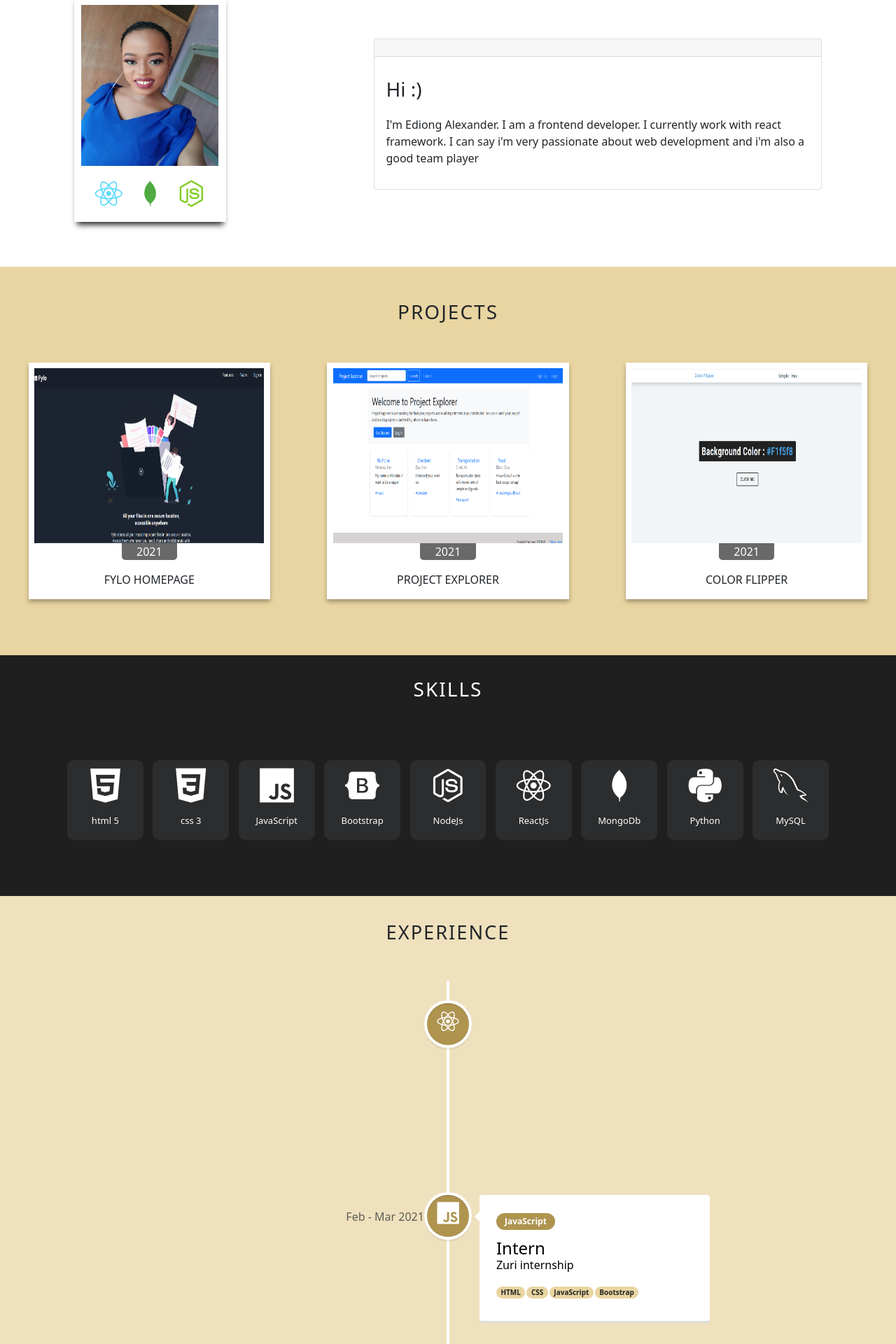
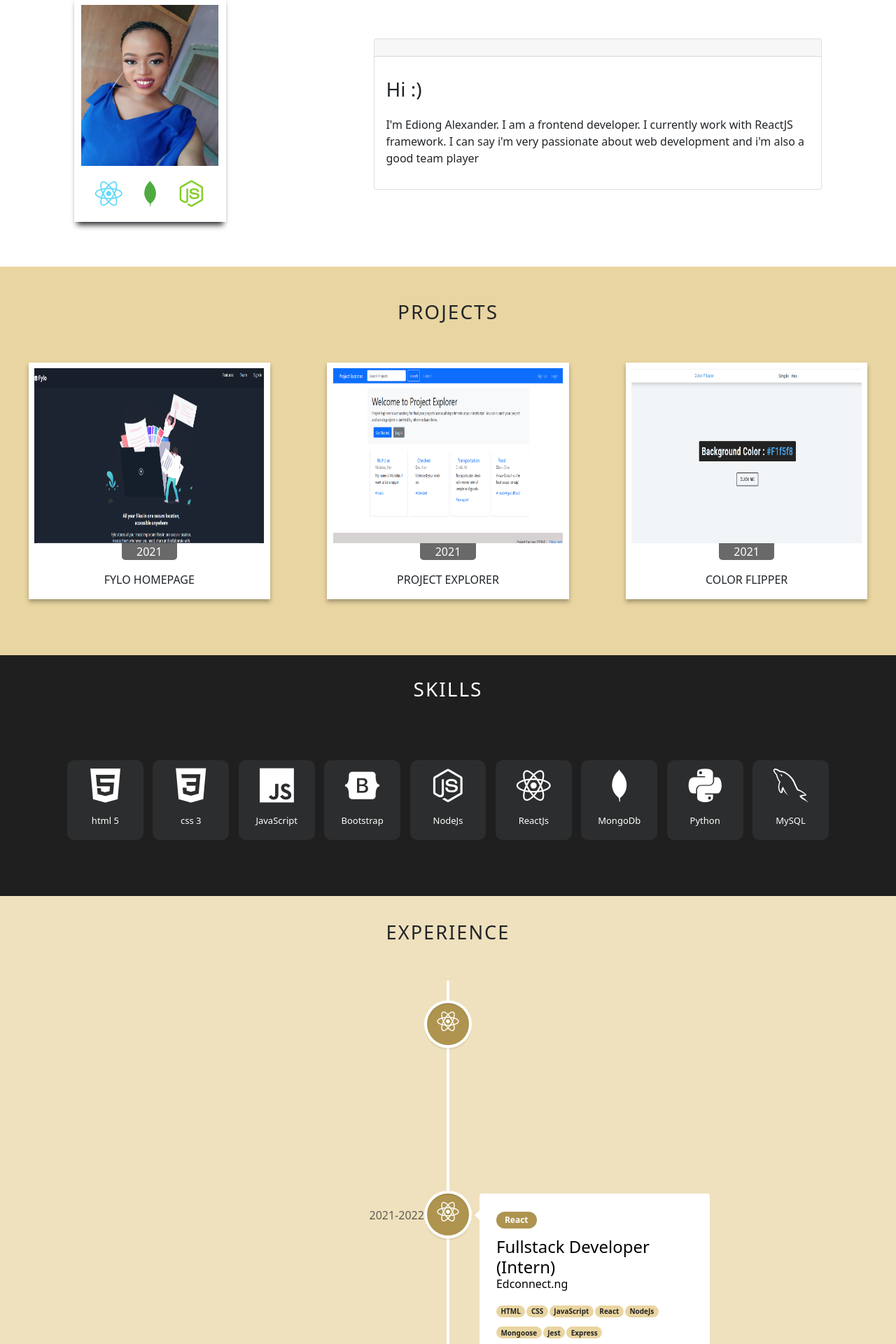
Before and after one commit to EdiongAlexander/portfolio, a React (Create React App) app: page / in a window 1280 px wide. Shown: the part 614-2534 px from the top of the page at 70% size. Built offline with nearby package versions, Linux system fonts and the light colour scheme; some icons are missing.

Commit message:
Updated Experience

```diff
--- a/src/components/about.jsx
+++ b/src/components/about.jsx
@@ -38,7 +38,7 @@ const About = () => {
                     </Card.Header>
                     <Card.Body>
                         <h3>Hi :)</h3>
-                        <p>I'm Ediong Alexander. I am a frontend developer. I currently work with react framework. I can say i'm very passionate about web development and i'm also a good team player</p>
+                        <p>I'm Ediong Alexander. I am a frontend developer. I currently work with ReactJS framework. I can say i'm very passionate about web development and i'm also a good team player</p>
                     </Card.Body>
                 </Card>
             </div>
--- a/src/components/experience.jsx
+++ b/src/components/experience.jsx
@@ -16,6 +16,33 @@ const Experience = () => {
                 <VerticalTimeline>
                     <VerticalTimelineElement
                         className="vertical-timeline-element--work"
+                        date='2023-Present'
+                        iconStyle={{
+                            paddingTop: "0.6em",
+                            background: "#AE944F",
+                            color: "#fff",
+                            textAlign: "center",
+                        }}
+                        icon={<i className="devicon-react-original experience-icon"></i>}
+                    >
+                        <div style={{ textAlign: "left", marginBottom: "4px" }}>
+                            <Badge pill className="main-badge mr-2 mb-2">React</Badge>
+                        </div>
+
+                        <h3 style={{ textAlign: "left" }} className="vertical-timeline-element-title"> Frontend Developer (Intern)</h3>
+                        <h4 style={{ textAlign: "left" }} className="vertical-timeline-element-subtitle">SkillGarage</h4>
+                        <div style={{ textAlign: "left", marginTop: "15px" }}>
+                            <Badge pill className="experience-badge mr-2 mb-2">HTML</Badge>
+                            <Badge pill className="experience-badge mr-2 mb-2">CSS</Badge>
+                            <Badge pill className="experience-badge mr-2 mb-2">JavaScript</Badge>
+                            <Badge pill className="experience-badge mr-2 mb-2">React</Badge>
+                            <Badge pill className="experience-badge mr-2 mb-2">Redux</Badge>
+                            <Badge pill className="experience-badge mr-2 mb-2">Git</Badge>
+                        </div>
+                    </VerticalTimelineElement>
+
+                    <VerticalTimelineElement
+                        className="vertical-timeline-element--work"
                         date='2021-2022'
                         iconStyle={{
                             paddingTop: "0.6em",
@@ -29,7 +56,7 @@ const Experience = () => {
                             <Badge pill className="main-badge mr-2 mb-2">React</Badge>
                         </div>
 
-                        <h3 style={{ textAlign: "left" }} className="vertical-timeline-element-title">Intern</h3>
+                        <h3 style={{ textAlign: "left" }} className="vertical-timeline-element-title">Fullstack Developer (Intern)</h3>
                         <h4 style={{ textAlign: "left" }} className="vertical-timeline-element-subtitle">Edconnect.ng</h4>
                         <div style={{ textAlign: "left", marginTop: "15px" }}>
                             <Badge pill className="experience-badge mr-2 mb-2">HTML</Badge>
@@ -58,7 +85,7 @@ const Experience = () => {
                             <Badge pill className="main-badge mr-2 mb-2">JavaScript</Badge>
                         </div>
 
-                        <h3 style={{ textAlign: "left" }} className="vertical-timeline-element-title">Intern</h3>
+                        <h3 style={{ textAlign: "left" }} className="vertical-timeline-element-title">Frontend Developer (Intern)</h3>
                         <h4 style={{ textAlign: "left" }} className="vertical-timeline-element-subtitle">Zuri internship</h4>
                         <div style={{ textAlign: "left", marginTop: "15px" }}>
                             <Badge pill className="experience-badge mr-2 mb-2">HTML</Badge>
--- a/src/components/header.jsx
+++ b/src/components/header.jsx
@@ -27,8 +27,6 @@ const Header = () => {
                     'front-end developer',
                     3000,
                     'WordPress developer',
-                    2000,
-                    'data analyst',
                     2000]} />
         )
     })
```
